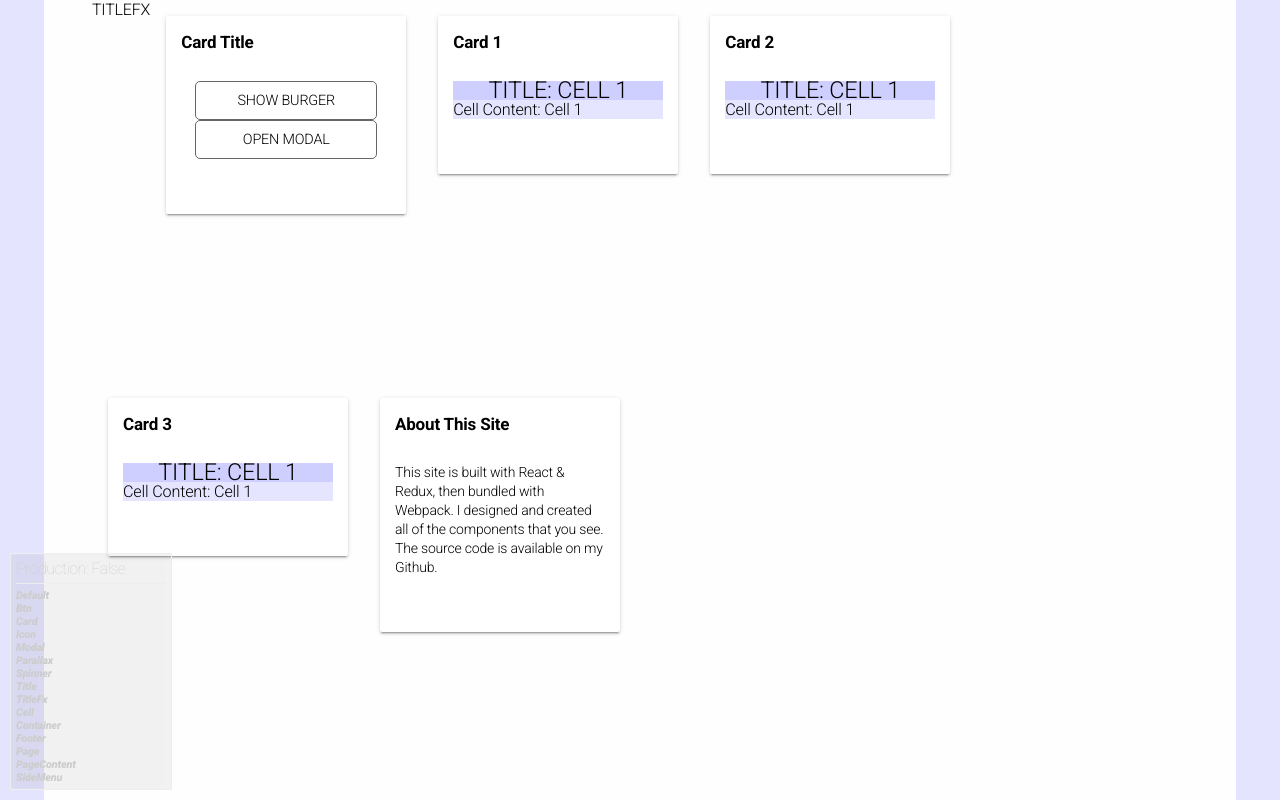
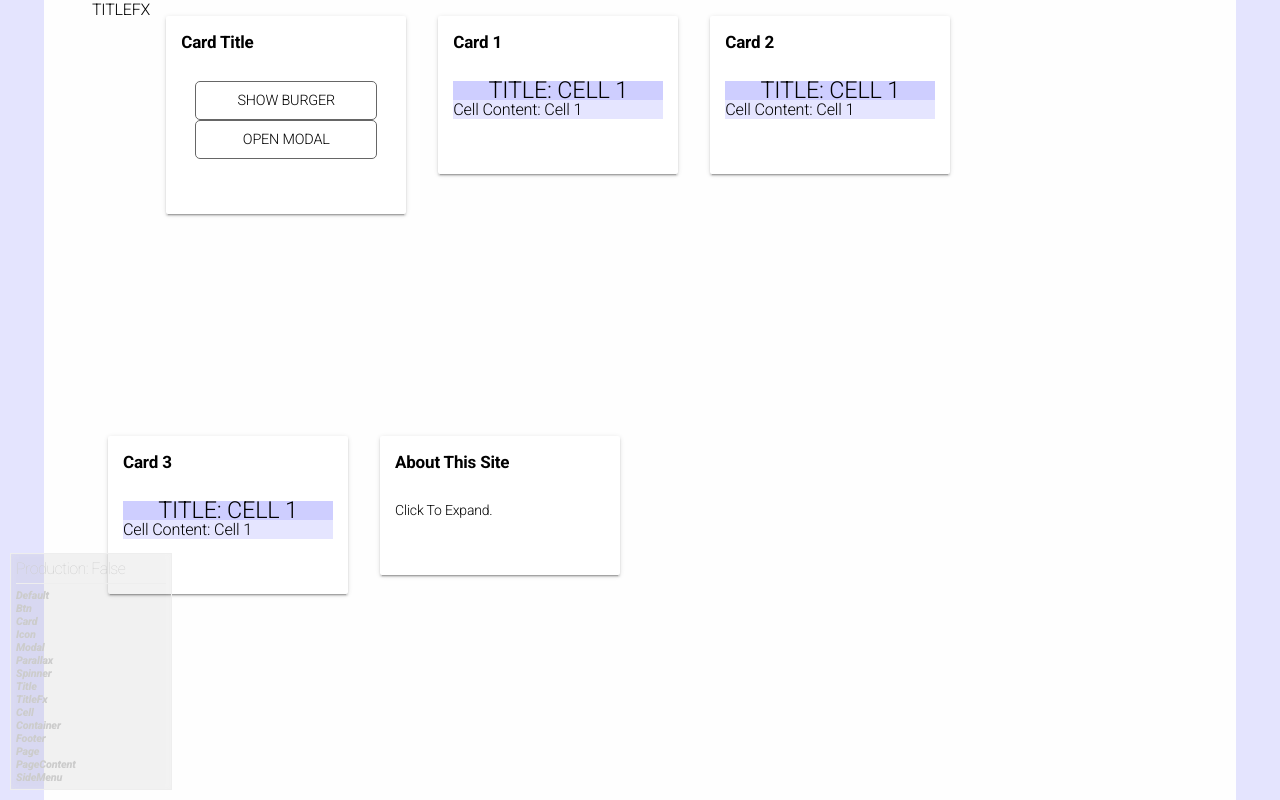
Before and after one commit to bsaphier/simple-site-components, a React app: page / in a window 1280 px wide. Shown: the top 800 px of the page. Built offline with nearby package versions, Linux system fonts and the light colour scheme; the HTML template or start-up script is replaced by a standard one.

Commit message:
default commit message

```diff
--- a/package.json
+++ b/package.json
@@ -1,6 +1,6 @@
 {
   "name": "react-ssc",
-  "version": "0.0.1006",
+  "version": "0.0.1007",
   "description": "A collection of design components & higher-order-components for creating a website",
   "scripts": {
     "start": "webpack-dev-server --open --config webpack.config.dev.js",
--- a/src/app/components/App.jsx
+++ b/src/app/components/App.jsx
@@ -46,8 +46,8 @@ function renderCards(numCards, numCells) {
     const cards = [];
     for (let i = 0; i < numCards; i++) {
         cards.push(
-            <SSC.Card key={`card-${i}`} title={`Card ${i + 1}`} style={{background: 'rgba(0,0,255,0.1)'}} expandable>
-                {renderCells(numCells)}
+            <SSC.Card key={`card-${i}`} title={`Card ${i + 1}`} style={{background: 'rgba(0,0,255,0.1)'}}>
+                {() => renderCells(numCells)}
             </SSC.Card>
         );
     }
@@ -115,19 +115,25 @@ export default class App extends React.Component {
                     <SSC.SideMenu open={this.state.showSideMenu}>
                         SideMenu
                         <SSC.Card>
-                            <SSC.Btn type={'A'} action={this.toggleModal}>{() => 'Open Modal'}</SSC.Btn>
-                            <SSC.Btn type={'A'} action={this.toggleBurger}>{() => 'Hide Burger'}</SSC.Btn>
+                            {() => [
+                                <SSC.Btn key={'btna001'} type={'A'} action={this.toggleModal}>{() => 'Open Modal'}</SSC.Btn>,
+                                <SSC.Btn key={'btnb001'} type={'A'} action={this.toggleBurger}>{() => 'Hide Burger'}</SSC.Btn>
+                            ]}
                         </SSC.Card>
                         {renderCards(2, 3)}
                     </SSC.SideMenu>
                     <SSC.PageContent style={{background: '#fefefe'}}>
                         <SSC.TitleFx className="test">TitleFx</SSC.TitleFx>
                         <SSC.Card title={'Card Title'} expandable>
-                            <SSC.Btn type={'B'} action={this.toggleBurger}>{() => 'Show Burger'}</SSC.Btn>
-                            <SSC.Btn type={'B'} action={this.toggleModal}>{() => 'Open Modal'}</SSC.Btn>
+                            {() => [
+                                <SSC.Btn key={'btna002'} type={'B'} action={this.toggleBurger}>{() => 'Show Burger'}</SSC.Btn>,
+                                <SSC.Btn key={'btnb002'} type={'B'} action={this.toggleModal}>{() => 'Open Modal'}</SSC.Btn>
+                            ]}
                         </SSC.Card>
                         {renderCards(3, 1)}
-                        <SSC.Card title={'About This Site'}>{'This site is built with React & Redux, then bundled with Webpack. I designed and created all of the components that you see. The source code is available on my Github.'}</SSC.Card>
+                        <SSC.Card title={'About This Site'}>
+                            {clicked => clicked ? 'This site is built with React & Redux, then bundled with Webpack. I designed and created all of the components that you see. The source code is available on my Github.' : 'Click To Expand.'}
+                        </SSC.Card>
                     </SSC.PageContent>
                     <SSC.Modal open={this.state.modalOpen} close={this.toggleModal}>
                         {renderCards(1, 3)}
--- a/src/lib/design/Card.jsx
+++ b/src/lib/design/Card.jsx
@@ -29,7 +29,7 @@ class Card extends Component {
                             {title}
                         </div>
                         <div className={s.cContent}>
-                            {children}
+                            {children(clicked)}
                         </div>
                     </div>
                     <div className={s.cFoot}>
--- a/src/lib/design/card.scss
+++ b/src/lib/design/card.scss
@@ -54,16 +54,12 @@
     transition-property: opacity, transform;
     transform: none;
     transform-origin: 0 0;
-    top: 0;
-    left: 0;
     &.clicked {
         position: fixed;
         // margin: auto;
-        transform: translate(-50%, -50%);
         padding: 16px;
         z-index: 4001;
-        top: 50vh;
-        left: 50vw;
+        top: 200px;
         transition: top .13s, transform .218s cubic-bezier(0.25,0.8,0.25,1);
     }
 }
```
